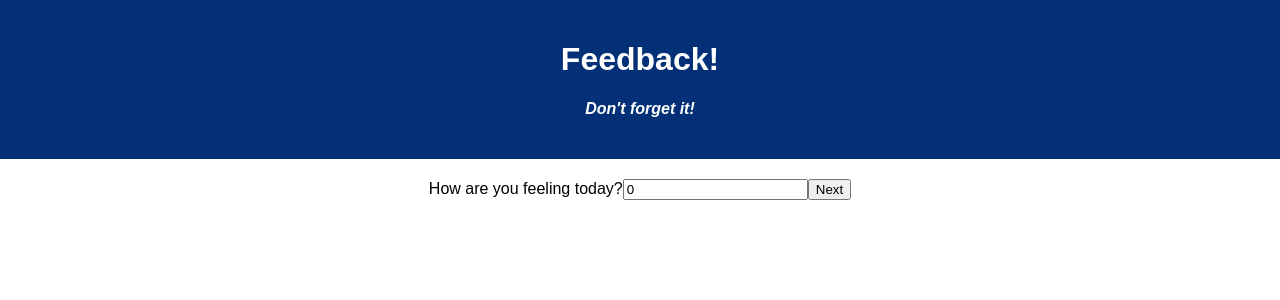
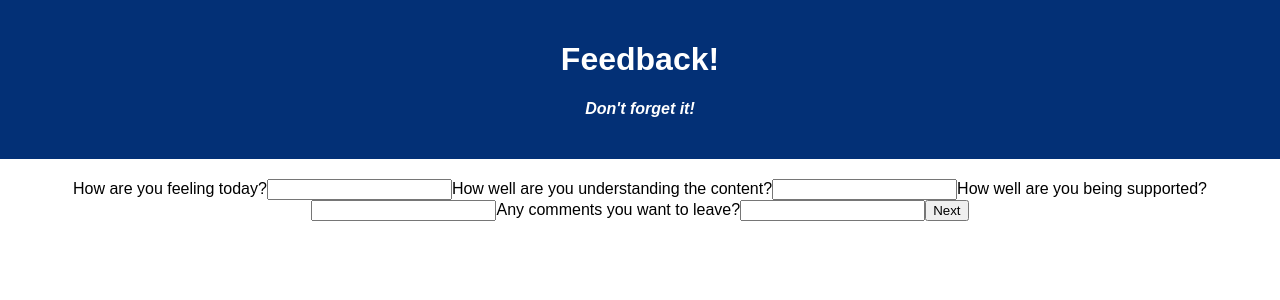
Before and after one commit to vang1100/weekend-redux-feedback-loop, a React (Vite) app: page / in a window 1280 px wide. Shown: the top 300 px of the page. Built offline with nearby package versions, Linux system fonts and the light colour scheme; no server answers.

Commit message:
added form

```diff
--- a/src/components/App/App.jsx
+++ b/src/components/App/App.jsx
@@ -14,10 +14,10 @@ function App() {
   const [feedback, setFeedback] = useState([]);
 
   // varibles for form
-  const [feeling, setFeeling] = useState(0);
-  const [understanding, setUnderstanding] = useState(0);
-  const [support, setSupport] = useState(0);
-  const [comments, setComments] = ('');
+  const [feeling, setFeeling] = useState();
+  const [understanding, setUnderstanding] = useState();
+  const [support, setSupport] = useState();
+  const [comments, setComments] = ("");
 
 
   useEffect(() => {
@@ -48,9 +48,9 @@ function App() {
 
     const addToDB = {
       feeling: feeling,
-      // understanding: understanding,
-      // support: support,
-      // comments: comments
+      understanding: understanding,
+      support: support,
+      comments: comments
     }
 
     // POST route
@@ -61,7 +61,7 @@ function App() {
 
         //clear out inputs
 
-        setFeeling(0);
+        setFeeling();
       })
       .catch((error) =>{
         console.log(error);
@@ -74,9 +74,24 @@ function App() {
 
       <Header />
 
+      {/* <label>
+          <input type='number'></input>
+          <button onClick={() => addData()}>Next</button>
+    </label> */}
+
   <form onSubmit={addData}>
     <label htmlFor="feeling">How are you feeling today?</label>
-    <input id="feeling" onChange={(event) => setFeeling(event.target.value)} value={feeling}></input>
+    <input type="number" id="feeling" onChange={(event) => setFeeling(event.target.value)} value={feeling}></input>
+
+    <label htmlFor="understanding">How well are you understanding the content?</label>
+    <input type="number" id="understanding" onChange={(event) => setUnderstanding(event.target.value)} value={understanding}></input>
+
+    <label htmlFor="support">How well are you being supported?</label>
+    <input type="number" id="support" onChange={(event) => setSupport(event.target.value)} value={support}></input>
+
+    <label htmlFor="comments">Any comments you want to leave?</label>
+    <input type="text" id="comments" onChange={(event) => setComments(event.target.value)} value={comments}></input>
+
     <button type="submit">Next</button>
   </form>
 
```
Also changed, not shown: 1 other file (tests, documents, lock files or other folders).
